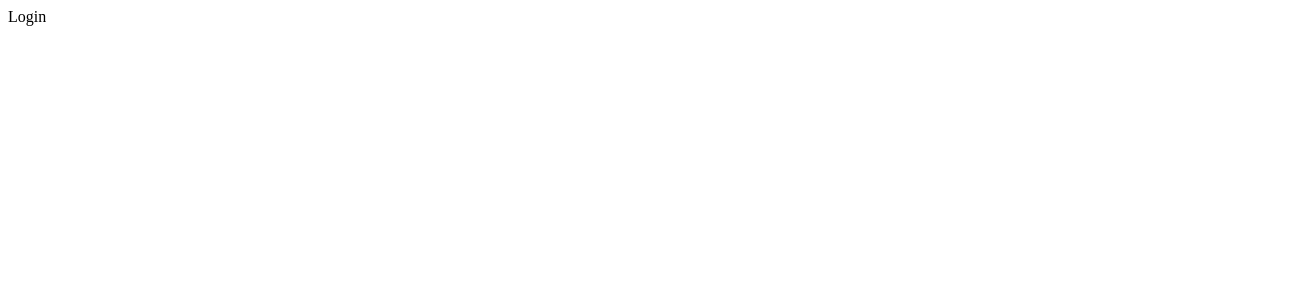
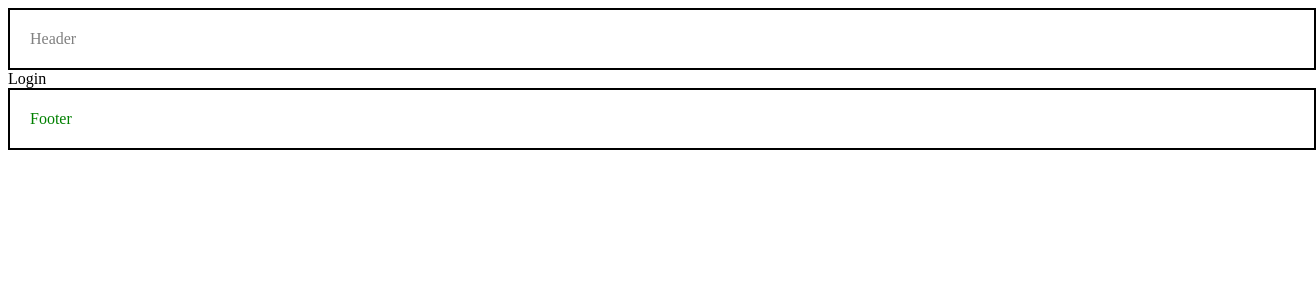
Before and after one commit to adityapandey27/learnNextJS, a Next.js app: page /login in a window 1280 px wide. Shown: the top 300 px of the page, 1316 px wide, since content can reach past the window. Built offline with nearby package versions, Linux system fonts and the light colour scheme.

Commit message:
layout with basic header and footer

```diff
--- a/src/app/layout.tsx
+++ b/src/app/layout.tsx
@@ -10,7 +10,14 @@ export default function RootLayout({
 }) {
   return (
     <html lang="en">
-      <body>{children}</body>
+      <body>
+        <header style={{width:"100%",height:"20%", color:"gray",border:"2px solid black", padding:"20px"}}>Header</header>
+
+        {children}
+        <footer style={{width:"100%",height:"20%", color:"green",border:"2px solid black", padding:"20px"}}>Footer</footer>
+
+
+        </body>
     </html>
   )
 }
```
Also changed, not shown: src/app/page.tsx (line endings or trailing spaces).
